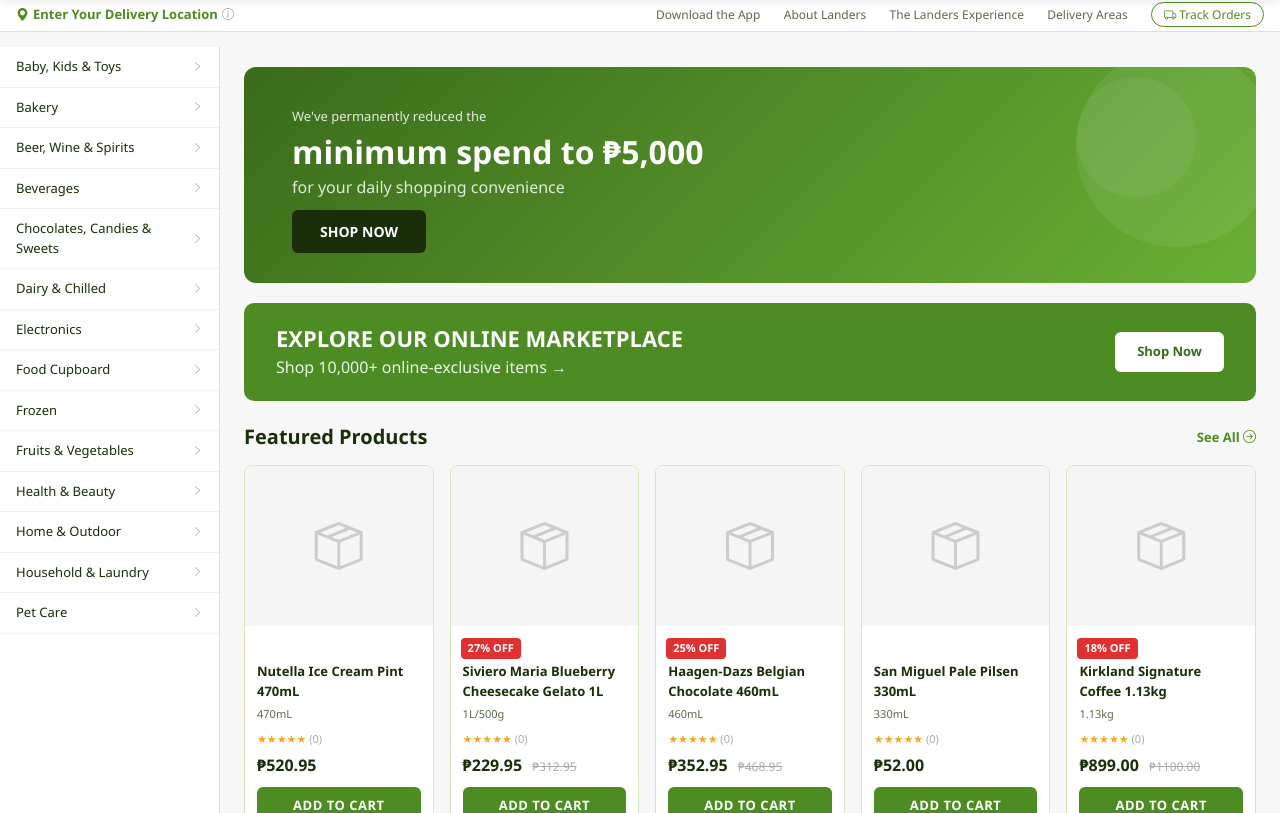
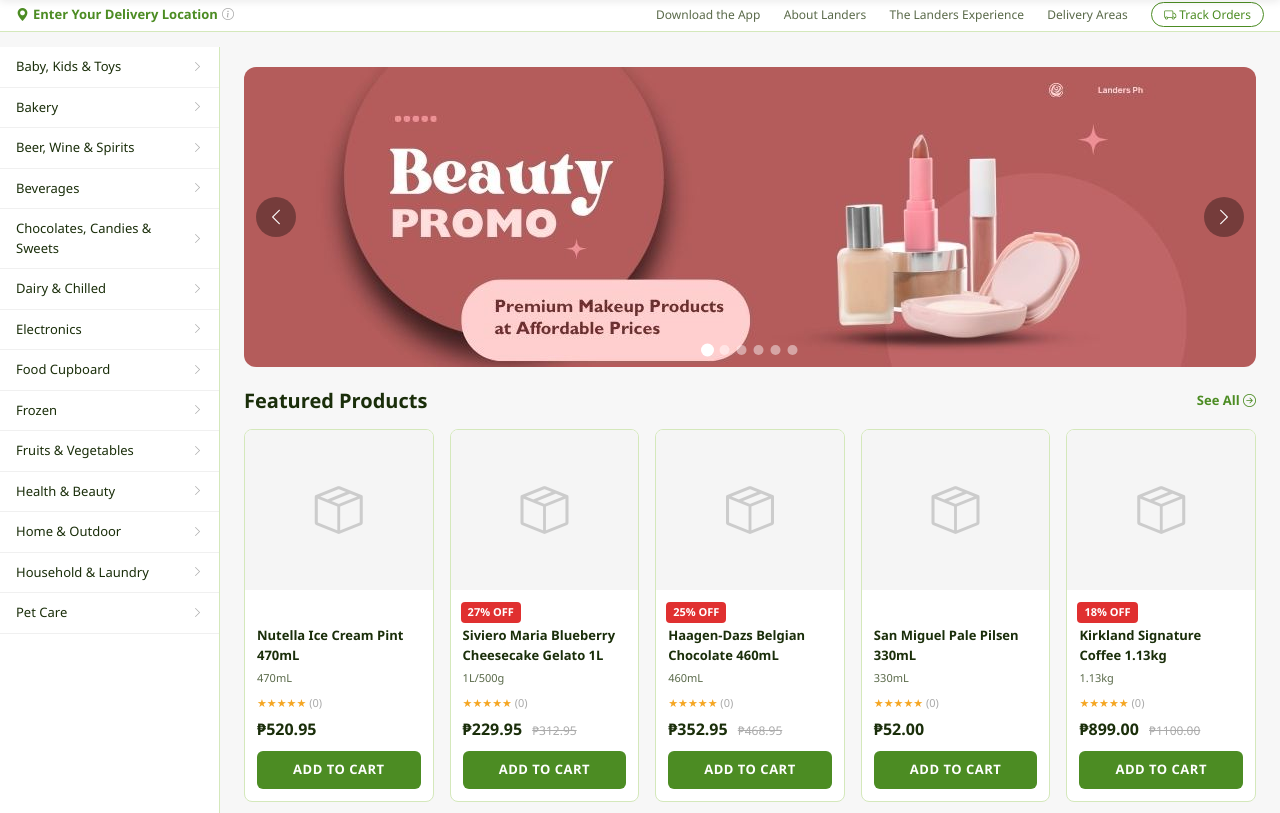
Before and after one commit to AnthonyTalisik/LandersOnline, a PHP site: page /index.php in a window 1280 px wide. Shown: the part 63-876 px from the top of the page. Run offline with PHP 8.4, Linux system fonts and the light colour scheme; data comes from the database, SQL or seed files in the repository; data that the repository does not hold is empty.

Commit message:
added carousel

```diff
--- a/index.php
+++ b/index.php
@@ -41,37 +41,133 @@
     <!-- ══ MAIN CONTENT ══ -->
     <div style="flex:1;padding:20px 24px;overflow:hidden;">
 
-        <!-- Hero Banner -->
-        <div style="background:linear-gradient(135deg,#3a6b1a 0%,#6aaf35 100%);
-                    border-radius:12px;padding:40px 48px;color:#fff;
-                    margin-bottom:20px;position:relative;overflow:hidden;">
-            <div style="position:absolute;right:-20px;top:-20px;width:200px;height:200px;
-                        background:rgba(255,255,255,.07);border-radius:50%;"></div>
-            <div style="position:absolute;right:60px;top:10px;width:120px;height:120px;
-                        background:rgba(255,255,255,.05);border-radius:50%;"></div>
-            <p style="font-size:13px;margin-bottom:6px;opacity:.85;">We've permanently reduced the</p>
-            <h2 style="font-size:32px;font-weight:900;margin:0 0 4px;">minimum spend to ₱5,000</h2>
-            <p style="opacity:.85;margin-bottom:20px;">for your daily shopping convenience</p>
-            <a href="/landersonline/customer/shop.php" style="background:#1a2e0a;color:#fff;padding:12px 28px;border-radius:6px;
-                      text-decoration:none;font-weight:700;font-size:14px;">
-                SHOP NOW
-            </a>
+        <!-- ══ CAROUSEL ══ -->
+        <div style="position:relative;margin-bottom:22px;border-radius:12px;overflow:hidden;">
+            <div id="promoCarousel" style="position:relative;width:100%;overflow:hidden;">
+
+                <!-- SLIDES -->
+                <div class="promo-slides">
+
+                    <!-- Slide 1 — Free Delivery -->
+                    <div class="promo-slide active"
+                        style="background:url('/LandersOnline/assets/images/1.jpg');
+                                height:300px;display:flex;align-items:center;padding:0 52px;
+                                position:relative;overflow:hidden;">
+                    </div>
+
+                    <!-- Slide 2 — Marketplace -->
+                    <div class="promo-slide"
+                        style="background:url('/LandersOnline/assets/images/2.jpg');
+                                height:300px;display:flex;align-items:center;padding:0 52px;
+                                position:relative;overflow:hidden;">
+                    </div>
+
+                    <div class="promo-slide"
+                        style="background:url('/LandersOnline/assets/images/3.jpg');
+                                height:300px;display:flex;align-items:center;padding:0 52px;
+                                position:relative;overflow:hidden;">
+                    </div>
+                    <div class="promo-slide"
+                        style="background:url('/LandersOnline/assets/images/4.jpg');
+                                height:300px;display:flex;align-items:center;padding:0 52px;
+                                position:relative;overflow:hidden;">
+                    </div>
+                    <div class="promo-slide"
+                        style="background:url('/LandersOnline/assets/images/5.jpg');
+                                height:300px;display:flex;align-items:center;padding:0 52px;
+                                position:relative;overflow:hidden;">
+                    </div>
+
+                    <!--
+                    ══════════════════════════════════════════════════════
+                    HOW TO ADD YOUR OWN BANNER IMAGES LATER:
+                    Replace the gradient background with:
+                      style="background:url('/LandersOnline/assets/images/banner1.jpg')
+                             center/cover no-repeat; height:260px; ..."
+                    Just upload banner photos to assets/images/ and swap in the filename.
+                    ══════════════════════════════════════════════════════
+                    -->
+
+                </div><!-- /promo-slides -->
+
+                <!-- PREV / NEXT arrows -->
+                <button onclick="moveSlide(-1)"
+                        style="position:absolute;left:12px;top:50%;transform:translateY(-50%);
+                               background:rgba(0,0,0,.35);color:#fff;border:none;width:40px;height:40px;
+                               border-radius:50%;font-size:18px;cursor:pointer;z-index:10;
+                               display:flex;align-items:center;justify-content:center;
+                               transition:background .2s;"
+                        onmouseover="this.style.background='rgba(0,0,0,.6)'"
+                        onmouseout="this.style.background='rgba(0,0,0,.35)'">
+                    <i class="bi bi-chevron-left"></i>
+                </button>
+                <button onclick="moveSlide(1)"
+                        style="position:absolute;right:12px;top:50%;transform:translateY(-50%);
+                               background:rgba(0,0,0,.35);color:#fff;border:none;width:40px;height:40px;
+                               border-radius:50%;font-size:18px;cursor:pointer;z-index:10;
+                               display:flex;align-items:center;justify-content:center;
+                               transition:background .2s;"
+                        onmouseover="this.style.background='rgba(0,0,0,.6)'"
+                        onmouseout="this.style.background='rgba(0,0,0,.35)'">
+                    <i class="bi bi-chevron-right"></i>
+                </button>
+
+                <!-- DOT indicators -->
+                <div style="position:absolute;bottom:12px;left:50%;transform:translateX(-50%);
+                            display:flex;gap:7px;z-index:10;">
+                    <button class="carousel-dot active" onclick="goSlide(0)"></button>
+                    <button class="carousel-dot"        onclick="goSlide(1)"></button>
+                    <button class="carousel-dot"        onclick="goSlide(2)"></button>
+                    <button class="carousel-dot"        onclick="goSlide(3)"></button>
+                    <button class="carousel-dot"        onclick="goSlide(4)"></button>
+                    <button class="carousel-dot"        onclick="goSlide(5)"></button>
+                </div>
+            </div>
         </div>
 
-        <!-- Marketplace Banner -->
-        <div style="background:var(--green-main);border-radius:10px;padding:22px 32px;
-                    color:#fff;margin-bottom:24px;display:flex;align-items:center;
-                    justify-content:space-between;">
-            <div>
-                <h4 style="margin:0;font-weight:900;font-size:22px;">EXPLORE OUR ONLINE MARKETPLACE</h4>
-                <p style="margin:4px 0 0;opacity:.9;">Shop 10,000+ online-exclusive items &rarr;</p>
-            </div>
-            <a href="/landersonline/customer/shop.php" style="background:#fff;color:var(--green-dark);padding:10px 22px;
-                      border-radius:6px;font-weight:700;text-decoration:none;
-                      white-space:nowrap;font-size:13px;">
-                Shop Now
-            </a>
-        </div>
+        <style>
+            .promo-slides { display:flex; transition:transform .5s ease; }
+            .promo-slide  { min-width:100%; flex-shrink:0; }
+            .carousel-dot {
+                width:10px; height:10px; border-radius:50%;
+                background:rgba(255,255,255,.45); border:none; cursor:pointer;
+                padding:0; transition:background .2s, transform .2s;
+            }
+            .carousel-dot.active { background:#fff; transform:scale(1.3); }
+        </style>
+
+        <script>
+            let currentSlide = 0;
+            const totalSlides = 5;
+            let autoTimer;
+
+            function updateCarousel() {
+                document.querySelector('.promo-slides').style.transform =
+                    'translateX(-' + (currentSlide * 100) + '%)';
+                document.querySelectorAll('.carousel-dot').forEach((d, i) =>
+                    d.classList.toggle('active', i === currentSlide));
+            }
+
+            function moveSlide(dir) {
+                currentSlide = (currentSlide + dir + totalSlides) % totalSlides;
+                updateCarousel();
+                resetTimer();
+            }
+
+            function goSlide(idx) {
+                currentSlide = idx;
+                updateCarousel();
+                resetTimer();
+            }
+
+            function resetTimer() {
+                clearInterval(autoTimer);
+                autoTimer = setInterval(() => moveSlide(1), 5000);
+            }
+
+            // Auto-slide every 5 seconds
+            autoTimer = setInterval(() => moveSlide(1), 5000);
+        </script>
 
         <!-- Products Section -->
         <div style="display:flex;align-items:center;justify-content:space-between;margin-bottom:16px;">
--- a/schema.sql
+++ b/schema.sql
@@ -89,3 +89,6 @@
 --  ADMIN ACCOUNT — plain text password, must chan  ge on first login
 INSERT IGNORE INTO Accounts (Acct_Email, Acct_Password, Acct_Role, Acct_Status, Acct_MustChangePw)
 VALUES ('admin@landers.ph', 'Admin@123', 'admin', 'active', 1);
+
+INSERT IGNORE INTO Accounts (Acct_Email, Acct_Password, Acct_Role, Acct_Status, Acct_MustChangePw)
+VALUES ('admin2@landers.ph', 'Admin@1234', 'admin', 'active', 1);
```
Also changed, not shown: assets/images/1.jpg (added), assets/images/2.jpg (added), assets/images/3.jpg (added), assets/images/4.jpg (added), assets/images/5.jpg (added).
